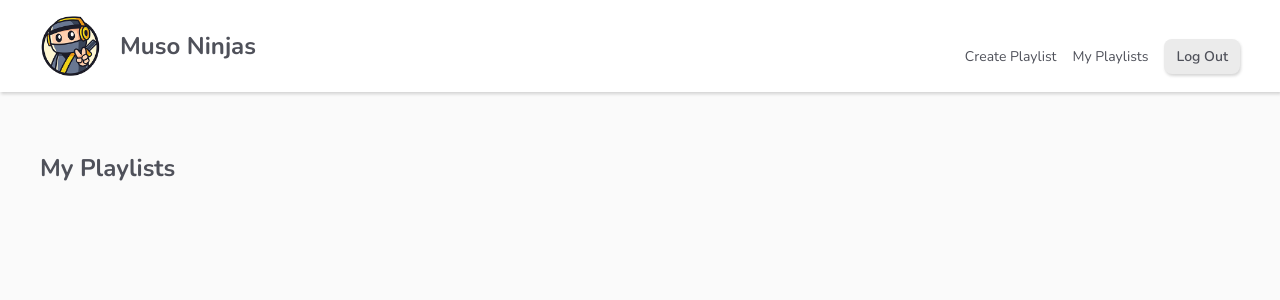
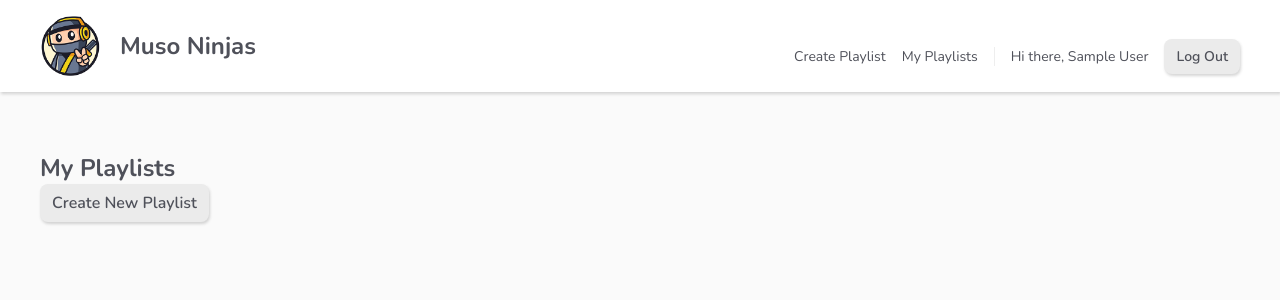
Before and after one commit to thethmuu/muso-ninjas-vue3, a Vue app: page /playlists/user in a window 1280 px wide. Shown: the top 300 px of the page. Built offline with nearby package versions, Linux system fonts and the light colour scheme; no server answers; the database is empty; sample sign-in values are in the browser's storage.

Commit message:
Final Touches

```diff
--- a/src/assets/main.css
+++ b/src/assets/main.css
@@ -37,6 +37,10 @@ button:hover, .btn:hover {
   background: var(--primary);
   color: white;
 }
+button:active, .btn:active {
+  transform: scale(1.05);
+  transition: all 0.3s;
+}
 button:disabled {
   opacity: 0.5;
   color: var(--primary);
--- a/src/components/Navbar.vue
+++ b/src/components/Navbar.vue
@@ -7,6 +7,7 @@
               <div v-if="user">
                 <router-link :to="{ name: 'CreatePlaylist' }">Create Playlist</router-link>
                 <router-link :to="{ name: 'UserPlaylists' }">My Playlists</router-link>
+                <span>Hi there, {{user.displayName}}</span>
                 <button @click="handleClick">Log Out</button>
               </div>
               <div v-else>
@@ -65,4 +66,11 @@ export default {
   img {
     max-height: 60px;
   }
+  span {
+    font-size: 14px;
+    display: inline-block;
+    margin-left: 16px;
+    padding-left: 16px;
+    border-left: 1px solid #eee;
+  }
 </style>
--- a/src/composables/getCollection.js
+++ b/src/composables/getCollection.js
@@ -1,7 +1,7 @@
 import { ref, watchEffect } from 'vue'
 import { projectFirestore } from '../firebase/config'
 
-const getCollection = (collection) => {
+const getCollection = (collection, query) => {
 
   const documents = ref(null)
   const error = ref(null)
@@ -9,6 +9,10 @@ const getCollection = (collection) => {
   // register the firestore collection reference
   let collectionRef = projectFirestore.collection(collection)
     .orderBy('createdAt')
+
+  if(query) {
+    collectionRef = collectionRef.where(...query)
+  }
 
   const unsub = collectionRef.onSnapshot(snap => {
     let results = []
--- a/src/views/Home.vue
+++ b/src/views/Home.vue
@@ -4,6 +4,7 @@
     <div v-if="documents">
       <ListView :playlists="documents" />
     </div>
+    <div v-else>loading...</div>
   </div>
 </template>
 
--- a/src/views/playlists/UserPlaylists.vue
+++ b/src/views/playlists/UserPlaylists.vue
@@ -1,12 +1,31 @@
 <template>
   <div class="user-playlists">
-      <h2>My Playlists</h2>
+    <h2>My Playlists</h2>
+    <div v-if="playlists">
+      <list-view :playlists="playlists"></list-view>
+    </div>
+    <div v-else style="padding: 20px;">loading...</div>
+
+    <router-link class="btn" :to="{ name: 'CreatePlaylist' }">Create New Playlist</router-link>
   </div>
 </template>
 
 <script>
+import getCollection from '@/composables/getCollection'
+import getUser from '@/composables/getUser'
+import ListView from '../../components/ListView.vue'
+
 export default {
+  components: { ListView },
+  setup() {
+    const {user} = getUser()
+    const { documents: playlists } = getCollection(
+      'playlists',
+      ['userId', '==', user.value.uid]
+    )
 
+    return { playlists }
+  }
 }
 </script>
 
```
